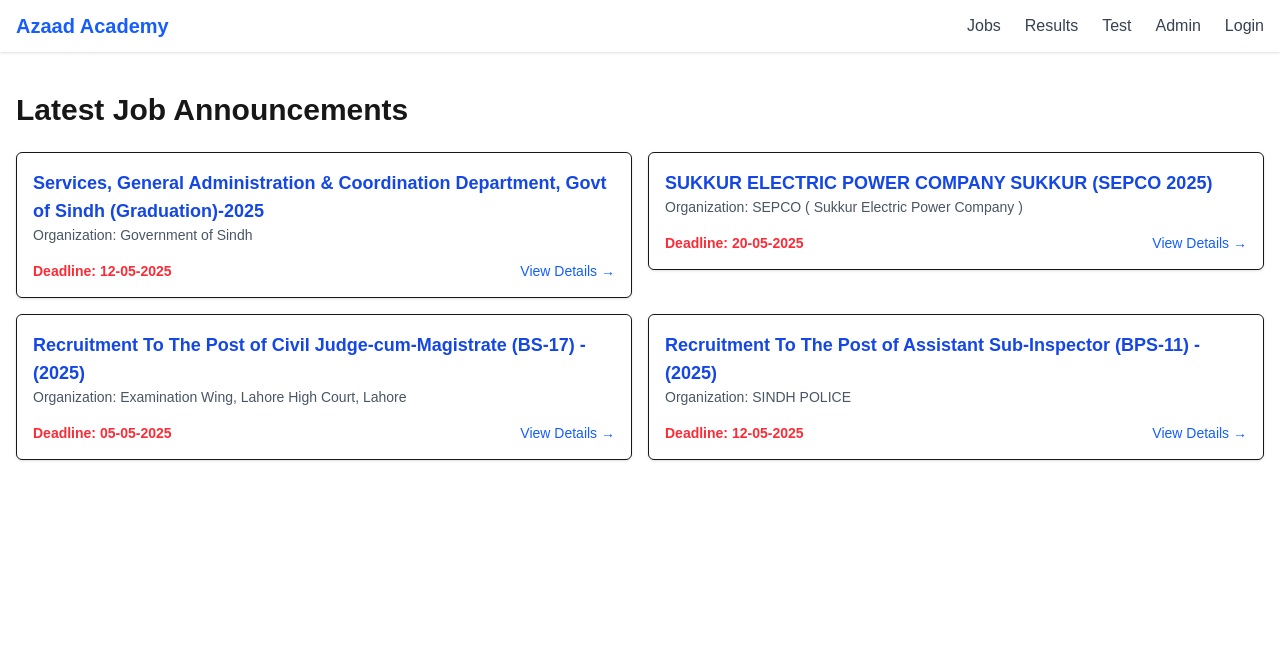
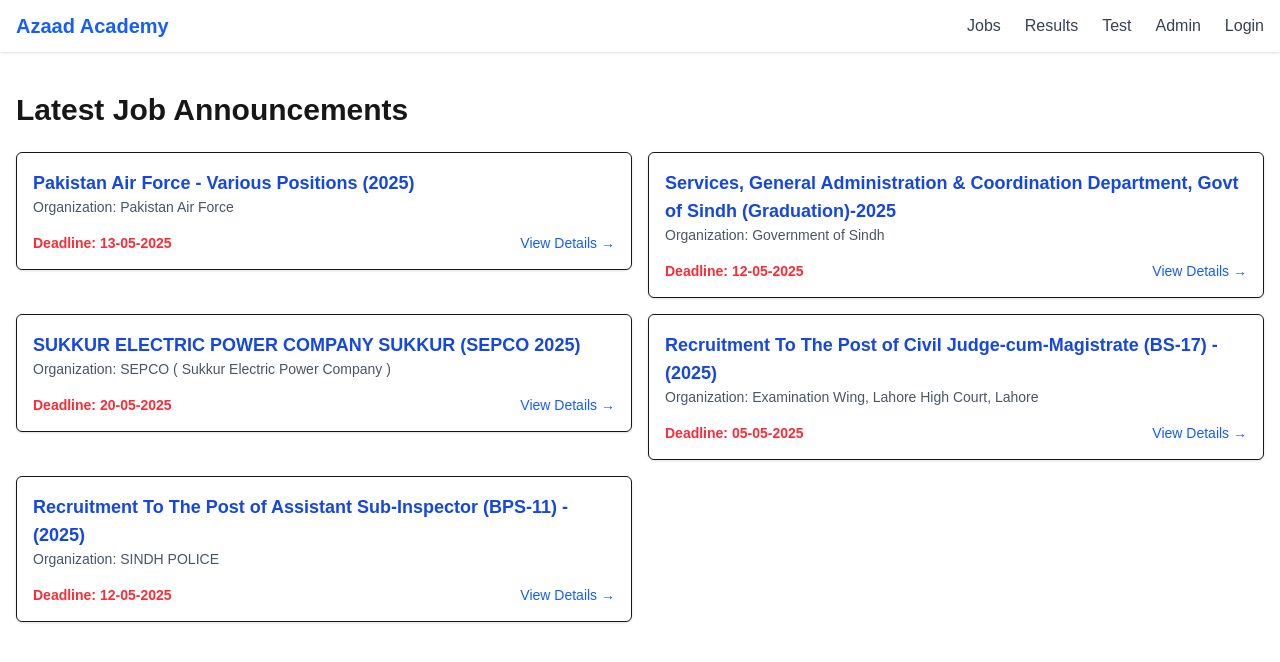
Before and after one commit to RAQEEB212/AZAAD_ACADEMY, a Next.js app: page /jobs in a window 1280 px wide. Shown: the top 662 px of the page. Built offline with nearby package versions, Linux system fonts and the light colour scheme; no server answers.

Commit message:
Pakistan Air Force - Various Positions (2025)

```diff
--- a/src/data /jobs.js
+++ b/src/data /jobs.js
@@ -35,5 +35,14 @@
         org: 'Government of Sindh',
         deadline: '12-05-2025',
         Advertisment: 'https://res.cloudinary.com/df3ok5t8p/image/upload/v1745414246/AZAAD%20ACADEMY/Advertisements/2025/oiy2shvc8bufn5pjiyjh.jpg',
+    },
+    {
+        id: 5,
+        title: "Pakistan Air Force - Various Positions (2025)",
+        description: "Pakistan Air Force is hiring for various positions requiring candidates with different qualifications. Candidates must pass the physical test criteria and meet the specific educational qualifications as per the advertisement.",
+        Apply: "https://www.joinpaf.gov.pk/",
+        org: "Pakistan Air Force",
+        deadline: "13-05-2025",
+        Advertisment: "https://res.cloudinary.com/df3ok5t8p/image/upload/v1745414246/AZAAD%20ACADEMY/Advertisements/2025/oiy2shvc8bufn5pjiyjh.jpg"
     }
 ];
```
